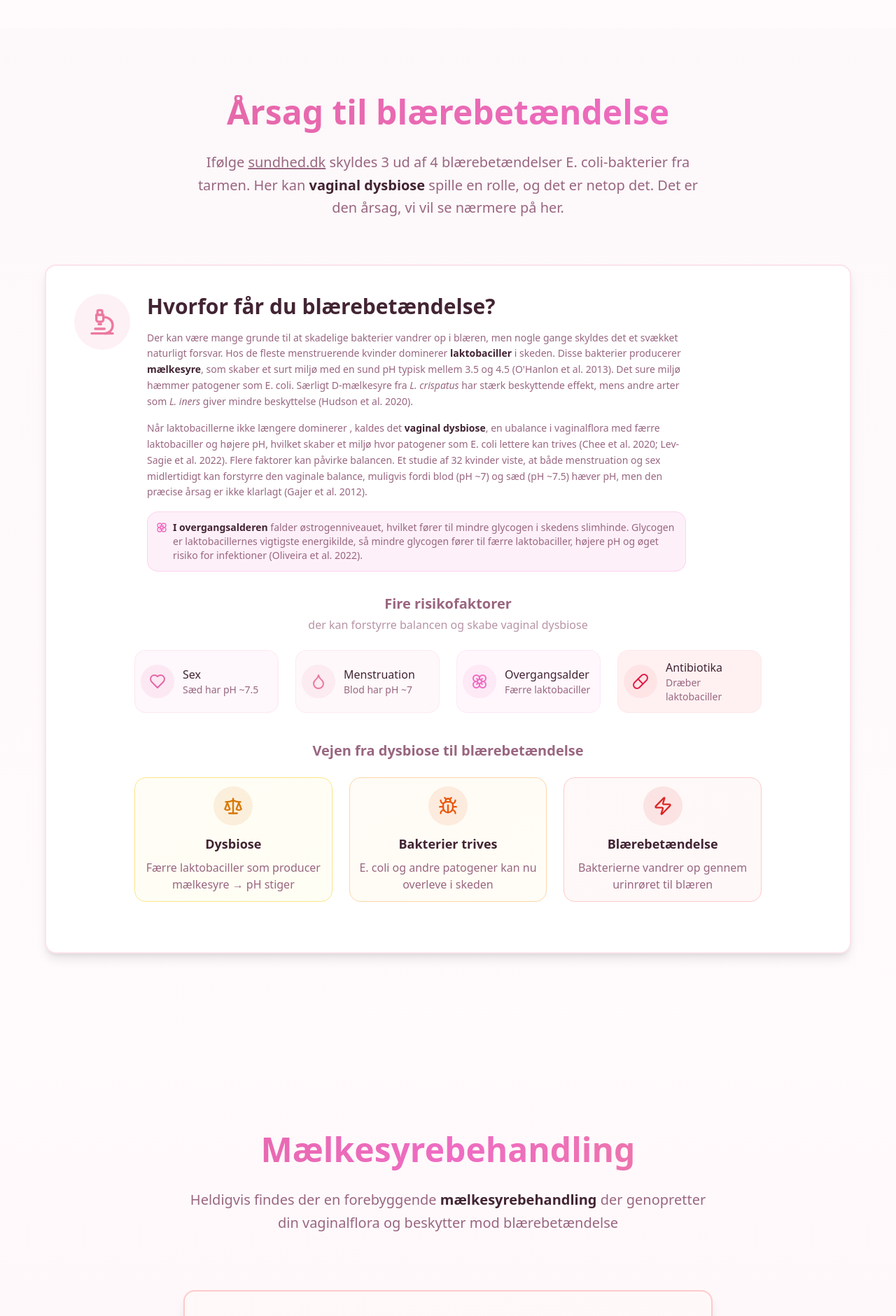
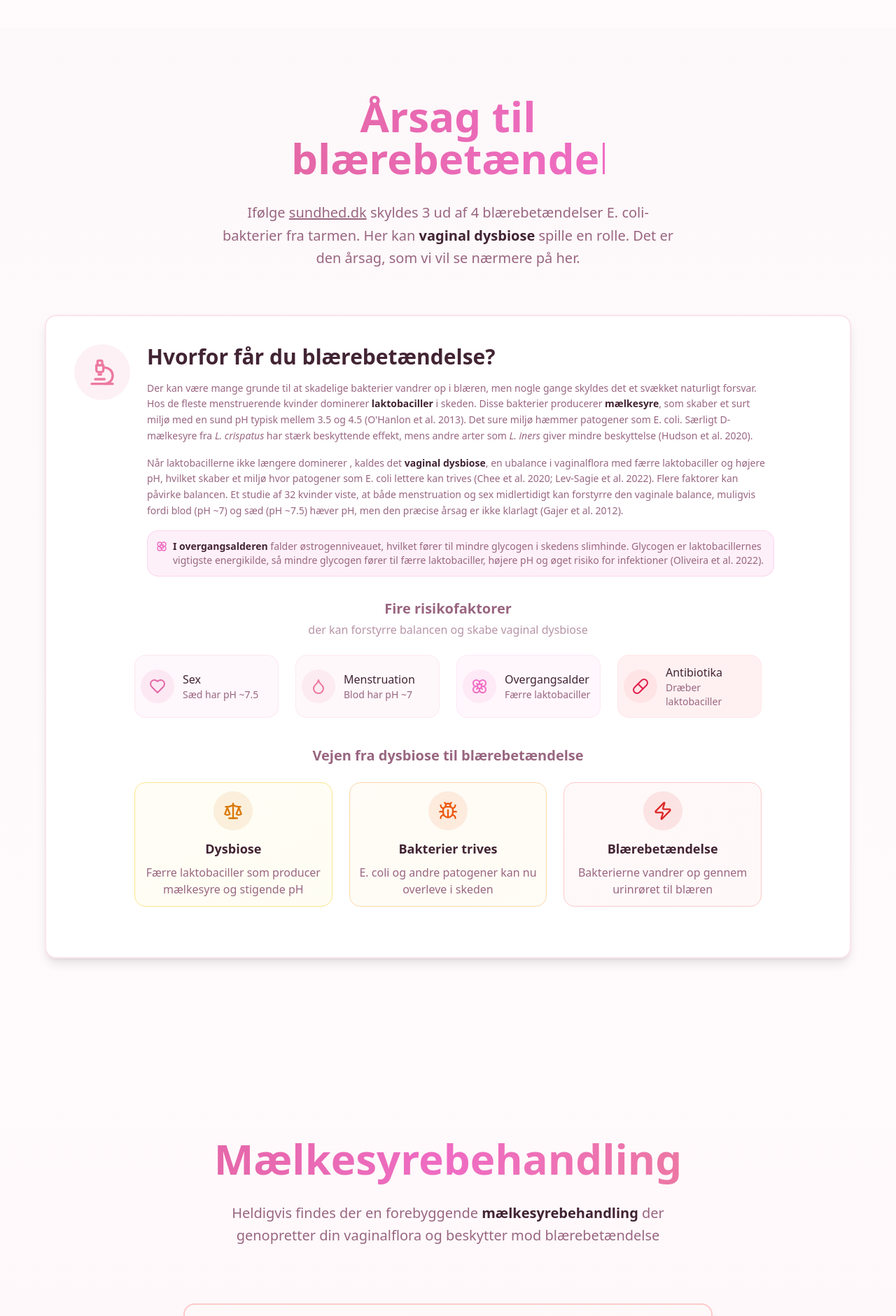
Before and after one commit to mariaasgari/godtisse.dk, a React (Vite) app: page / in a window 1280 px wide. Shown: the part 760-2641 px from the top of the page at 70% size. Built offline with nearby package versions, Linux system fonts and the light colour scheme.

Commit message:
ændringer

```diff
--- a/src/components/sections/FAQSection.tsx
+++ b/src/components/sections/FAQSection.tsx
@@ -11,10 +11,10 @@ export const FAQSection = () => {
       <div className="container mx-auto px-4 lg:px-8">
         <div className="max-w-4xl lg:max-w-5xl mx-auto">
           <div className="text-center mb-10 md:mb-16 lg:mb-20">
-            <h2 className="text-3xl sm:text-4xl md:text-5xl lg:text-5xl font-bold mb-4 md:mb-6 pb-2 bg-gradient-to-r from-primary via-accent to-secondary bg-clip-text text-transparent max-w-4xl mx-auto">
+            <h2 className="text-3xl sm:text-4xl md:text-5xl lg:text-6xl font-bold mb-4 md:mb-6 pb-2 bg-gradient-to-r from-primary via-accent to-secondary bg-clip-text text-transparent max-w-3xl mx-auto">
               Ofte stillede spørgsmål
             </h2>
-            <p className="text-lg md:text-xl lg:text-xl text-muted-foreground max-w-3xl mx-auto px-2 lg:leading-relaxed">
+            <p className="text-lg md:text-xl lg:text-xl text-muted-foreground max-w-2xl mx-auto px-2 lg:leading-relaxed">
               Find svar på spørgsmål om vaginal dysbiose, symptomer og hvornår du bør handle
             </p>
           </div>
--- a/src/components/sections/SolutionSection.tsx
+++ b/src/components/sections/SolutionSection.tsx
@@ -20,10 +20,10 @@ export const SolutionSection = () => {
       <div className="container mx-auto px-4 lg:px-8">
         <div className="max-w-5xl lg:max-w-6xl mx-auto">
           <div className="text-center mb-10 md:mb-16 lg:mb-20">
-            <h2 className="text-3xl sm:text-4xl md:text-5xl lg:text-5xl font-bold mb-4 md:mb-6 pb-2 bg-gradient-to-r from-primary via-accent to-secondary bg-clip-text text-transparent max-w-4xl mx-auto">
+            <h2 className="text-3xl sm:text-4xl md:text-5xl lg:text-6xl font-bold mb-4 md:mb-6 pb-2 bg-gradient-to-r from-primary via-accent to-secondary bg-clip-text text-transparent max-w-3xl mx-auto">
               Mælkesyrebehandling
             </h2>
-            <p className="text-lg md:text-xl lg:text-xl text-muted-foreground max-w-3xl mx-auto px-2 lg:leading-relaxed">
+            <p className="text-lg md:text-xl lg:text-xl text-muted-foreground max-w-2xl mx-auto px-2 lg:leading-relaxed">
               Heldigvis findes der en forebyggende{' '}
               <strong className="text-foreground">mælkesyrebehandling</strong> der genopretter din
               vaginalflora og beskytter mod blærebetændelse
--- a/src/components/sections/UnderstandingSection.tsx
+++ b/src/components/sections/UnderstandingSection.tsx
@@ -11,10 +11,10 @@ export const UnderstandingSection = () => {
         <div className="max-w-5xl lg:max-w-6xl mx-auto">
           {/* Årsagen til blærebetændelse */}
           <div className="text-center mb-10 md:mb-16">
-            <h2 className="text-3xl sm:text-4xl md:text-5xl lg:text-5xl font-bold mb-4 md:mb-6 pb-2 bg-gradient-to-r from-primary to-accent bg-clip-text text-transparent max-w-4xl mx-auto">
+            <h2 className="text-3xl sm:text-4xl md:text-5xl lg:text-6xl font-bold mb-4 md:mb-6 pb-2 bg-gradient-to-r from-primary to-accent bg-clip-text text-transparent max-w-xs sm:max-w-sm md:max-w-md mx-auto">
               Årsag til blærebetændelse
             </h2>
-            <p className="text-lg md:text-xl lg:text-xl text-muted-foreground max-w-3xl mx-auto px-2 lg:leading-relaxed">
+            <p className="text-lg md:text-xl lg:text-xl text-muted-foreground max-w-2xl mx-auto px-2 lg:leading-relaxed">
               Ifølge{' '}
               <a
                 href="https://www.sundhed.dk/borger/patienthaandbogen/nyrer-og-urinveje/sygdomme/urinvejsinfektioner/blaerebetaendelse-hos-kvinder-der-ikke-er-gravide/"
@@ -25,8 +25,8 @@ export const UnderstandingSection = () => {
                 sundhed.dk
               </a>{' '}
               skyldes 3 ud af 4 blærebetændelser E. coli-bakterier fra tarmen. Her kan{' '}
-              <strong className="text-foreground">vaginal dysbiose</strong> spille en rolle, og det
-              er netop det. Det er den årsag, vi vil se nærmere på her.
+              <strong className="text-foreground">vaginal dysbiose</strong> spille en rolle. Det er
+              den årsag, som vi vil se nærmere på her.
             </p>
           </div>
 
@@ -38,7 +38,7 @@ export const UnderstandingSection = () => {
                 <div className="rounded-full bg-secondary/10 w-12 h-12 sm:w-16 sm:h-16 lg:w-20 lg:h-20 flex items-center justify-center flex-shrink-0">
                   <Microscope className="h-6 w-6 sm:h-8 sm:w-8 lg:h-10 lg:w-10 text-secondary" />
                 </div>
-                <div className="max-w-[850px] sm:pr-16 lg:pr-20">
+                <div className="max-w-4xl">
                   <h3 className="text-xl sm:text-2xl lg:text-3xl font-semibold mb-3 md:mb-4">
                     Hvorfor får du blærebetændelse?
                   </h3>
@@ -146,7 +146,7 @@ export const UnderstandingSection = () => {
                       Dysbiose
                     </h5>
                     <p className="text-sm lg:text-base text-muted-foreground text-center">
-                      Færre laktobaciller som producer mælkesyre → pH stiger
+                      Færre laktobaciller som producer mælkesyre og stigende pH
                     </p>
                   </div>
 
--- a/src/components/sections/ViciousCircleSection.tsx
+++ b/src/components/sections/ViciousCircleSection.tsx
@@ -11,10 +11,10 @@ export const ViciousCircleSection = () => {
         <div className="max-w-5xl lg:max-w-6xl mx-auto space-y-10 md:space-y-16">
           <div>
             <div className="text-center mb-10 md:mb-16 lg:mb-20">
-              <h2 className="text-3xl sm:text-4xl md:text-5xl lg:text-5xl font-bold mb-4 md:mb-6 pb-2 bg-gradient-to-r from-primary via-accent to-secondary bg-clip-text text-transparent max-w-4xl mx-auto">
+              <h2 className="text-3xl sm:text-4xl md:text-5xl lg:text-6xl font-bold mb-4 md:mb-6 pb-2 bg-gradient-to-r from-primary via-accent to-secondary bg-clip-text text-transparent max-w-3xl mx-auto">
                 Den onde cirkel
               </h2>
-              <p className="text-lg md:text-xl lg:text-xl text-muted-foreground max-w-3xl mx-auto px-2 lg:leading-relaxed">
+              <p className="text-lg md:text-xl lg:text-xl text-muted-foreground max-w-2xl mx-auto px-2 lg:leading-relaxed">
                 Antibiotika er vigtigt og virker, det kurerer din blærebetændelse. Men hos nogle
                 kvinder kommer infektionen tilbage kort tid efter.
               </p>
@@ -23,7 +23,7 @@ export const ViciousCircleSection = () => {
             <Card className="bg-gradient-to-br from-pink-50/50 to-rose-50/50 dark:from-pink-950/20 dark:to-rose-950/20 border-2 border-pink-200 dark:border-pink-900/30 shadow-lg">
               <CardContent className="p-4 sm:p-6 lg:p-10">
                 <div className="text-center mb-4 md:mb-6 lg:mb-8">
-                  <h4 className="text-2xl sm:text-3xl md:text-4xl lg:text-5xl font-bold mb-3 md:mb-4 pb-1 bg-gradient-to-r from-pink-600 via-fuchsia-500 to-rose-500 bg-clip-text text-transparent">
+                  <h4 className="text-2xl sm:text-3xl md:text-4xl lg:text-5xl font-bold mb-3 md:mb-4 pb-1 bg-gradient-to-r from-pink-600 via-fuchsia-500 to-rose-500 bg-clip-text text-transparent max-w-xs sm:max-w-sm md:max-w-md mx-auto">
                     Støt op under antibiotikakuren
                   </h4>
                   <p className="text-sm text-pink-800 dark:text-pink-200 max-w-2xl mx-auto"></p>
```
Also changed, not shown: src/components/sections/PreventionSection.tsx (+4 -4 lines), src/components/sections/ReferencesSection.tsx (+13 -10 lines).
